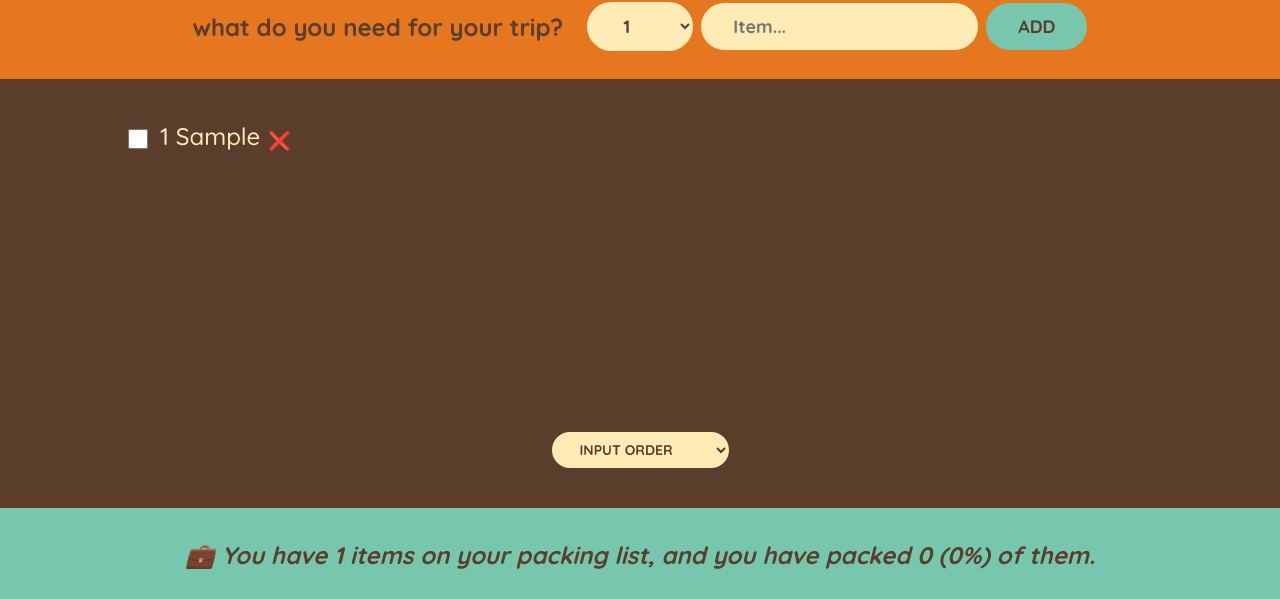
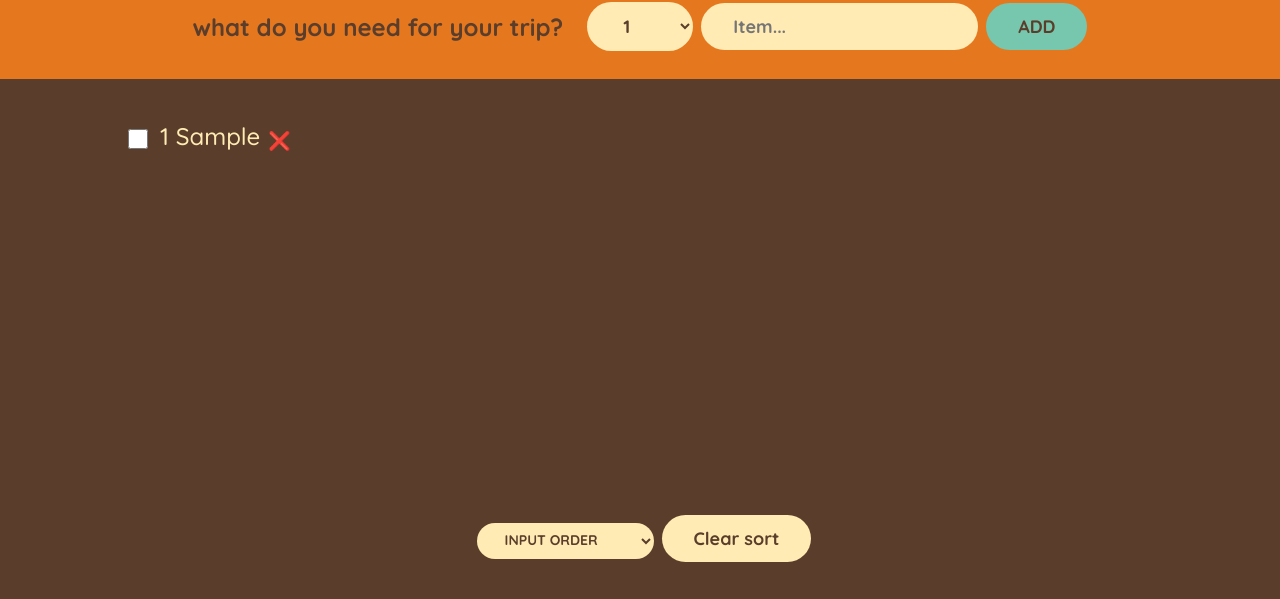
Before and after one commit to BhanuPrakash056/travel-list, a React (Create React App) app: page / in a window 1280 px wide. Both pictures are taken after typing "Sample" into the empty fields and a click on the button "ADD". Shown: the part 198-797 px from the top of the page. Built offline with nearby package versions, Linux system fonts and the light colour scheme.

Commit message:
feat: refactor App component and add Form, Item, PackingList, Logo, and Stats components

```diff
--- a/src/App.js
+++ b/src/App.js
@@ -1,11 +1,9 @@
 import {  useState } from "react";
+import Logo from "./components/Logo";
+import Form from "./components/Form";
+import PackingList from "./components/PackingList";
+import { Stats } from "./Stats";
 
-// const initialItems = [
-//   { id: 1, description: "Passports", quantity: 2, packed: false },
-//   { id: 2, description: "Socks", quantity: 12, packed: false },
-//   { id: 3, description: "Charger", quantity: 1, packed: true },
-//   { id: 4, description: "Toothbrush", quantity: 1, packed: true },
-// ];
 export default function App() {
   const [items, setItems] = useState([]);
   function handleAddItem(newItem){
@@ -21,92 +19,17 @@ export default function App() {
       )
     );
   }
+  function handleClearList(){
+    const confirm = window.confirm("Are you sure you want to clear the list?");
+    if(!confirm) return;
+    setItems([]);
+  }
   return (
     <div className="app">
       <Logo />
       <Form onAddItem={handleAddItem} />
-      <PackingList items={items} onDeleteItem={handleDeleteItem} onTogglePacked={handleTogglePacked} />
+      <PackingList items={items} onDeleteItem={handleDeleteItem} onTogglePacked={handleTogglePacked} onClearList={handleClearList} />
       <Stats item={items} />
     </div>
   );
 }
-
-function Logo(){
-  return <h1>🌴 Far Away</h1>;
-}
-
-function Form({ onAddItem }){
-  const [description, setDescription] = useState("");
-  const [quantity, setQuantity] = useState(1);
-  function handleSubmit(e){
-    e.preventDefault();
-    const newItem = { description, quantity, packed: false, id: Date.now() };
-    onAddItem(newItem);
-    setDescription("");
-    setQuantity(1);
-  }
-  return (
-    <form className="add-form" onSubmit={handleSubmit}>
-      <h3>what do you need for your trip?</h3>
-      <select value={quantity} onChange={(e) => setQuantity(Number(e.target.value))}>
-        {Array.from({ length: 20 }, (_, i) => i + 1).map((num) => (
-          <option value={num} key={num}>{num}</option>
-        ))}
-        </select>
-        <input type="text" placeholder="Item..." value={description} onChange={(e) => setDescription(e.target.value)}/>
-        <button>Add</button>
-    </form>
-  );
-}
-
-function PackingList({ items, onDeleteItem, onTogglePacked }){
-  const [sortBy, setSortBy] = useState("input");
-  let sortedItems = [...items];
-  if(sortBy === "input") sortedItems = items;
-  if(sortBy === "description") sortedItems.slice().sort((a, b) => a.description.localeCompare(b.description));
-  if(sortBy === "packed") sortedItems.slice().sort((a, b) => Number(a.packed) - Number(b.packed));
-  return (
-    <div className="list">
-    <ul >
-      {sortedItems.map((item) => (
-        <Item key={item.id} item={item} onDeleteItem={onDeleteItem} onTogglePacked={onTogglePacked} />
-      ))}
-    </ul>
-    <div>
-      <select value={sortBy} onChange={(e) => setSortBy(e.target.value)}>
-        <option value="input">Input order</option>
-        <option value="description">Description</option>
-        <option value="packed">Packed status</option>
-      </select>
-    </div>
-    </div>
-  );
-}
-
-function Stats({item}){
-
-  if(item.length === 0) return <footer className="stats"><em>Your packing list is empty. Start adding items!</em></footer>;
-  const itemCount = item.length;
-  const itemPacked = item.filter((item) => item.packed).length;
-  const percentage = itemCount === 0 ? 0 : Math.round((itemPacked / itemCount) * 100);
-  return (
-    <footer className="stats">
-      <em>
-        {percentage === 100 ? "🎉 You are ready to go! 🎉" :
-        `💼 You have ${itemCount} items on your packing list, and you have packed ${itemPacked} (${percentage}%) of them.`}</em>
-    </footer>
-  );
-}
-
-function Item({ item, onDeleteItem, onTogglePacked }){
-
-  return (
-    <li>
-      <input type="checkbox" checked={item.packed} onChange={() => onTogglePacked(item.id)} />
-      <span style={item.packed ? {textDecoration: "line-through"} : {}}>
-      <span>{item.quantity} {item.description}</span>
-      <button onClick={() => onDeleteItem(item.id)}>❌</button>
-</span>
-    </li>
-  );
-}
--- /dev/null
+++ b/src/components/Form.jsx
@@ -0,0 +1,26 @@
+import { useState } from "react";
+
+
+export default function Form({ onAddItem }){
+  const [description, setDescription] = useState("");
+  const [quantity, setQuantity] = useState(1);
+  function handleSubmit(e){
+    e.preventDefault();
+    const newItem = { description, quantity, packed: false, id: Date.now() };
+    onAddItem(newItem);
+    setDescription("");
+    setQuantity(1);
+  }
+  return (
+    <form className="add-form" onSubmit={handleSubmit}>
+      <h3>what do you need for your trip?</h3>
+      <select value={quantity} onChange={(e) => setQuantity(Number(e.target.value))}>
+        {Array.from({ length: 20 }, (_, i) => i + 1).map((num) => (
+          <option value={num} key={num}>{num}</option>
+        ))}
+        </select>
+        <input type="text" placeholder="Item..." value={description} onChange={(e) => setDescription(e.target.value)}/>
+        <button>Add</button>
+    </form>
+  );
+}
--- /dev/null
+++ b/src/components/Item.jsx
@@ -0,0 +1,12 @@
+export default function Item({ item, onDeleteItem, onTogglePacked }){
+
+  return (
+    <li>
+      <input type="checkbox" checked={item.packed} onChange={() => onTogglePacked(item.id)} />
+      <span style={item.packed ? {textDecoration: "line-through"} : {}}>
+      <span>{item.quantity} {item.description}</span>
+      <button onClick={() => onDeleteItem(item.id)}>❌</button>
+</span>
+    </li>
+  );
+}
--- /dev/null
+++ b/src/components/Logo.jsx
@@ -0,0 +1,3 @@
+export default function Logo(){
+  return <h1>🌴 Far Away</h1>;
+}
--- /dev/null
+++ b/src/components/PackingList.jsx
@@ -0,0 +1,27 @@
+import { useState } from "react";
+import Item from "./Item";
+
+export default function PackingList({ items, onDeleteItem, onTogglePacked, onClearList }){
+  const [sortBy, setSortBy] = useState("input");
+  let sortedItems = [...items];
+  if(sortBy === "input") sortedItems = items;
+  if(sortBy === "description") sortedItems.slice().sort((a, b) => a.description.localeCompare(b.description));
+  if(sortBy === "packed") sortedItems.slice().sort((a, b) => Number(a.packed) - Number(b.packed));
+  return (
+    <div className="list">
+    <ul >
+      {sortedItems.map((item) => (
+        <Item key={item.id} item={item} onDeleteItem={onDeleteItem} onTogglePacked={onTogglePacked} />
+      ))}
+    </ul>
+    <div>
+      <select value={sortBy} onChange={(e) => setSortBy(e.target.value)}>
+        <option value="input">Input order</option>
+        <option value="description">Description</option>
+        <option value="packed">Packed status</option>
+      </select>
+      <button onClick={() => onClearList()}>Clear sort</button>
+    </div>
+    </div>
+  );
+}
--- /dev/null
+++ b/src/components/Stats.jsx
@@ -0,0 +1,14 @@
+export default function Stats({item}){
+
+  if(item.length === 0) return <footer className="stats"><em>Your packing list is empty. Start adding items!</em></footer>;
+  const itemCount = item.length;
+  const itemPacked = item.filter((item) => item.packed).length;
+  const percentage = itemCount === 0 ? 0 : Math.round((itemPacked / itemCount) * 100);
+  return (
+    <footer className="stats">
+      <em>
+        {percentage === 100 ? "🎉 You are ready to go! 🎉" :
+        `💼 You have ${itemCount} items on your packing list, and you have packed ${itemPacked} (${percentage}%) of them.`}</em>
+    </footer>
+  );
+}
```
